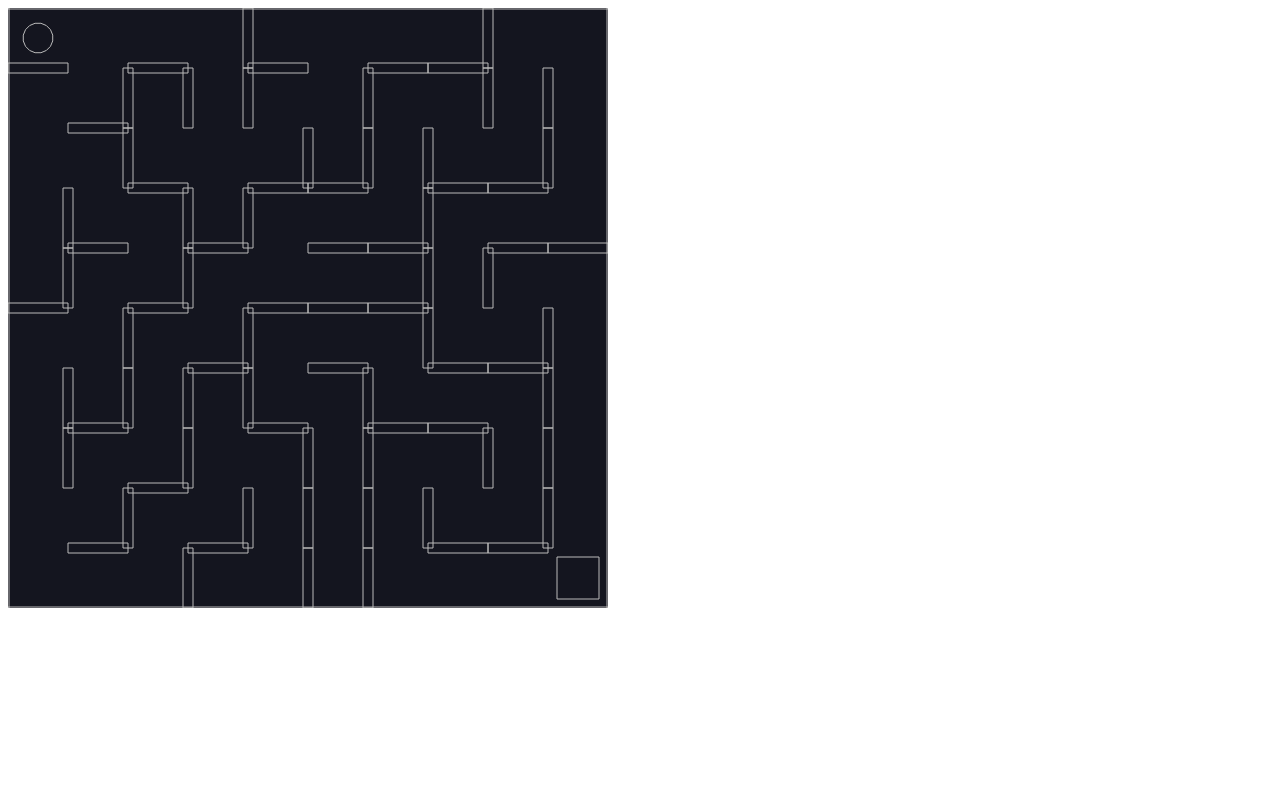
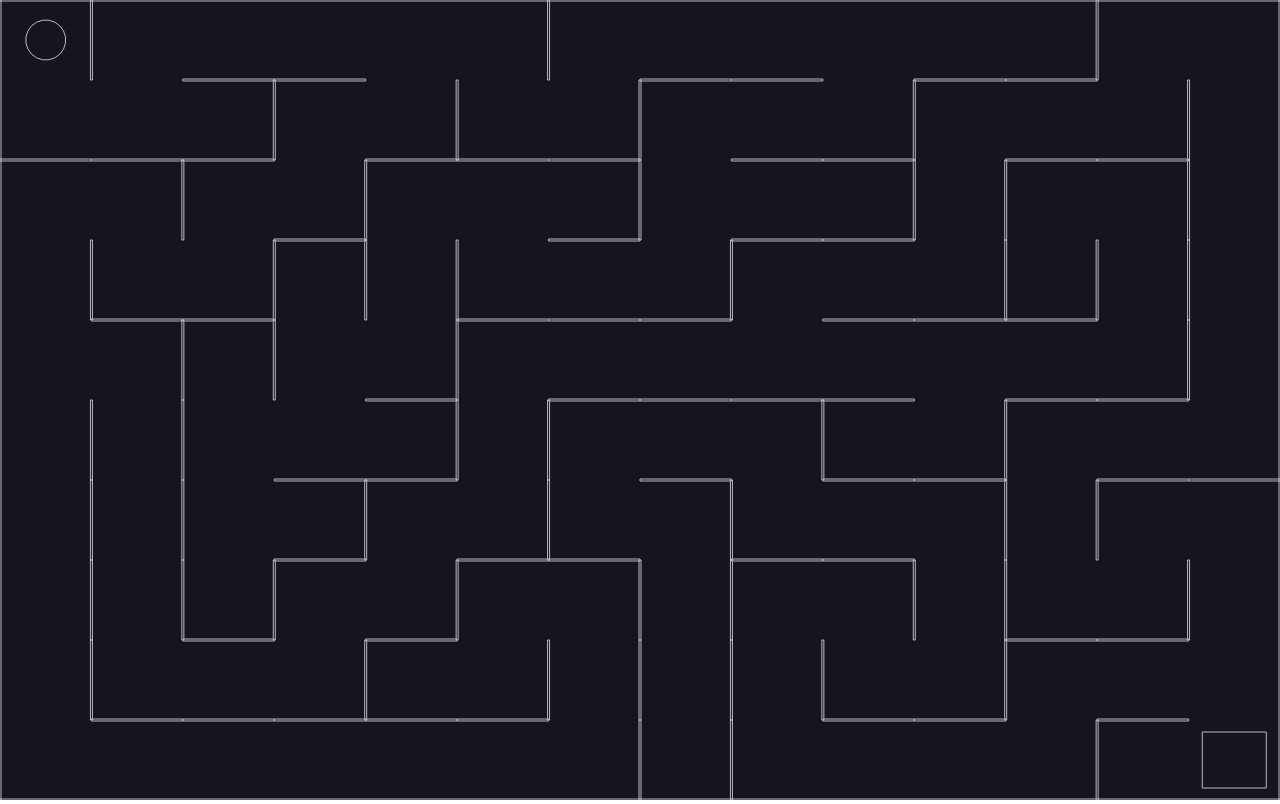
Before and after one commit to Amish-pratap/JavaScript-Practice-Part-2, a plain HTML site: page Maze/index.html in a window 1280 px wide. Drawn offline with nearby package versions, Linux system fonts and the light colour scheme.

Commit message:
refactored the maze to accomodate rectangural maze and work with any screen size

```diff
--- a/Maze/index.html
+++ b/Maze/index.html
@@ -6,6 +6,11 @@
     <meta name="viewport" content="width=device-width, initial-scale=1.0">
     <title>MAZE</title>
     <script src="https://cdnjs.cloudflare.com/ajax/libs/matter-js/0.19.0/matter.min.js"></script>
+    <style>
+        body {
+            margin: 0;
+        }
+    </style>
 </head>
 
 <body>
--- a/Maze/index.js
+++ b/Maze/index.js
@@ -1,11 +1,14 @@
-const { Engine, Render, Runner, World, Bodies } = Matter;
+const { Engine, Render, Runner, World, Bodies, Body, Events } = Matter;
 
-const cells = 10;
-const width = 600;
-const height = 600;
-const unitLength = width / cells;
+const cellsHorizontal = 14;
+const cellsVertical = 10;
+const width = window.innerWidth;
+const height = window.innerHeight;
+const unitLengthX = width / cellsHorizontal;
+const unitLengthY = height / cellsVertical;
 
 const engine = Engine.create();
+engine.world.gravity.y = 0;
 const { world } = engine;
 const render = Render.create({
     element: document.body,
@@ -43,13 +46,13 @@ const shuffle = (arr) => {
     return arr;
 }
 
-const grid = Array(cells).fill(null).map(() => Array(cells).fill(false));
+const grid = Array(cellsVertical).fill(null).map(() => Array(cellsHorizontal).fill(false));
 
-const verticles = Array(cells).fill(null).map(() => (Array(cells - 1).fill(false)));
-const horizontals = Array(cells - 1).fill(null).map(() => (Array(cells).fill(false)));
+const verticles = Array(cellsVertical).fill(null).map(() => (Array(cellsHorizontal - 1).fill(false)));
+const horizontals = Array(cellsVertical - 1).fill(null).map(() => (Array(cellsHorizontal).fill(false)));
 
-const startRow = Math.floor(Math.random() * cells);
-const startColumn = Math.floor(Math.random() * cells);
+const startRow = Math.floor(Math.random() * cellsVertical);
+const startColumn = Math.floor(Math.random() * cellsHorizontal);
 
 const stepThroughCell = (row, column) => {
     // if i have visited the cell at [row,column ], then return
@@ -69,7 +72,7 @@ const stepThroughCell = (row, column) => {
     for (let neighbor of neighbors) {
         const [nextRow, nextColumn, direction] = neighbor;
         //see if that neighbor is out of bounds
-        if (nextRow < 0 || nextRow >= cells || nextColumn < 0 || nextColumn >= cells) {
+        if (nextRow < 0 || nextRow >= cellsVertical || nextColumn < 0 || nextColumn >= cellsHorizontal) {
             continue;
         }
         // if we have visited that neighbor ,continue to next neighbor
@@ -98,10 +101,11 @@ horizontals.forEach((row, rowIndex) => {
             return;
         }
         const wall = Bodies.rectangle(
-            columnIndex * unitLength + unitLength / 2,
-            rowIndex * unitLength + unitLength,
-            unitLength,
-            10, {
+            columnIndex * unitLengthX + unitLengthX / 2,
+            rowIndex * unitLengthY + unitLengthY,
+            unitLengthX,
+            2, {
+            label: 'wall',
             isStatic: true
         }
         );
@@ -115,10 +119,11 @@ verticles.forEach((row, rowIndex) => {
             return;
         }
         const wall = Bodies.rectangle(
-            columnIndex * unitLength + unitLength,
-            rowIndex * unitLength + unitLength / 2,
-            10,
-            unitLength, {
+            columnIndex * unitLengthX + unitLengthX,
+            rowIndex * unitLengthY + unitLengthY / 2,
+            2,
+            unitLengthY, {
+            label: 'wall',
             isStatic: true
         }
         );
@@ -128,21 +133,55 @@ verticles.forEach((row, rowIndex) => {
 
 //Goal
 const goal = Bodies.rectangle(
-    width - unitLength / 2,
-    height - unitLength / 2,
-    unitLength * .7,
-    unitLength * .7, {
+    width - unitLengthX / 2,
+    height - unitLengthY / 2,
+    unitLengthX * .7,
+    unitLengthY * .7, {
+    label: 'goal',
     isStatic: true
 }
 );
 World.add(world, goal);
 
 //Ball
+const ballRadius=Math.min(unitLengthX,unitLengthY)/4;
 const ball = Bodies.circle(
-    unitLength/2,
-    unitLength/2,
-    unitLength/4,{
-        isStatic:true
+    unitLengthX / 2,
+    unitLengthY / 2,
+    ballRadius, {
+    label: 'ball'
+}
+);
+World.add(world, ball);
+
+document.addEventListener('keydown', event => {
+    const { x, y } = ball.velocity;
+    if (event.keyCode === 87) {
+        Body.setVelocity(ball, { x, y: y - 5 });
     }
-);
-World.add(world,ball);
+    if (event.keyCode === 68) {
+        Body.setVelocity(ball, { x: x + 5, y });
+    }
+    if (event.keyCode === 83) {
+        Body.setVelocity(ball, { x, y: y + 5 });
+    }
+    if (event.keyCode === 65) {
+        Body.setVelocity(ball, { x: x - 5, y });
+    }
+})
+
+//win condition
+
+Events.on(engine, 'collisionStart', event => {
+    event.pairs.forEach((collision) => {
+        const labels = ['ball', 'goal'];
+        if (labels.includes(collision.bodyA.label) && labels.includes(collision.bodyB.label)) {
+            world.gravity.y = 1;
+            world.bodies.forEach(body => {
+                if (body.label === 'wall') {
+                    Body.setStatic(body, false);
+                }
+            })
+        }
+    })
+})
```
